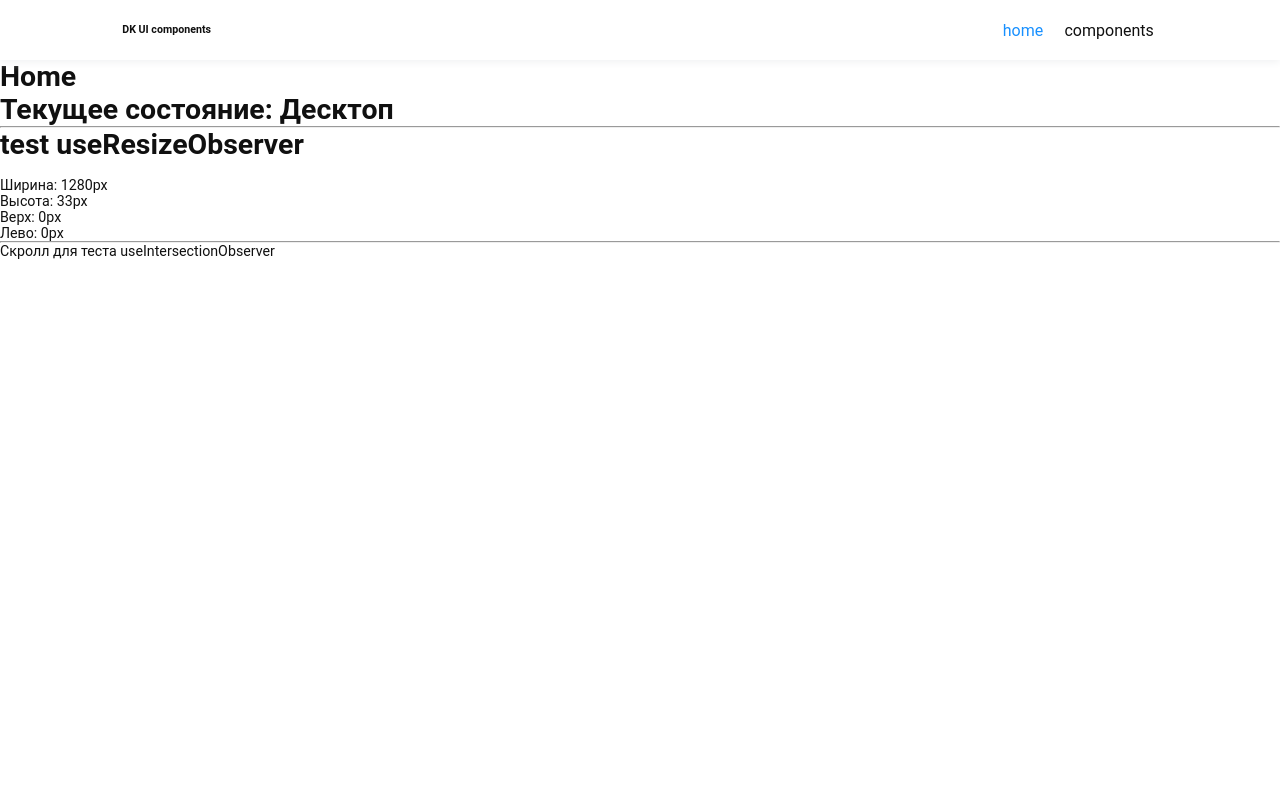
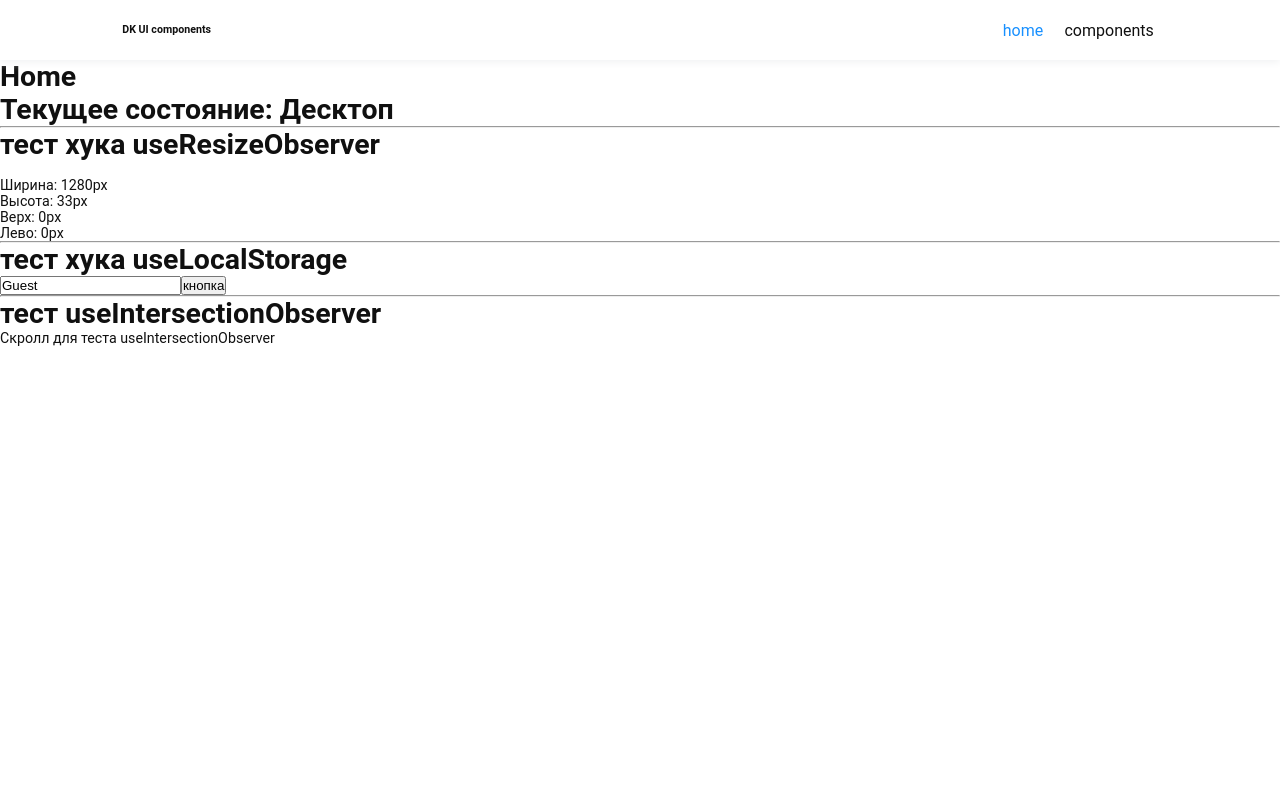
Before and after one commit to deniskeller/my-custom-components-library, a Next.js app: page / in a window 1280 px wide. Shown: the top 800 px of the page. Built offline with nearby package versions, Linux system fonts and the light colour scheme.

Commit message:
add useLocalStorage hook

```diff
--- /dev/null
+++ b/src/hooks/useLocalStorage.ts
@@ -0,0 +1,48 @@
+import { useState, useEffect } from 'react';
+
+function useLocalStorage<T>(
+  key: string,
+  initialValue: T,
+): [T, (value: T | ((val: T) => T)) => void] {
+  // Функция для получения значения из localStorage
+  const readValue = (): T => {
+    if (typeof window === 'undefined') {
+      return initialValue;
+    }
+
+    try {
+      const item = window.localStorage.getItem(key);
+      return item ? (JSON.parse(item) as T) : initialValue;
+    } catch (error) {
+      console.warn(`Ошибка чтения ключа localStorage “${key}”:`, error);
+      return initialValue;
+    }
+  };
+
+  // Состояние для хранения значения
+  const [storedValue, setStoredValue] = useState<T>(readValue);
+
+  // Функция для обновления значения в localStorage и состоянии
+  const setValue = (value: T | ((val: T) => T)) => {
+    try {
+      const valueToStore =
+        value instanceof Function ? value(storedValue) : value;
+      setStoredValue(valueToStore);
+
+      if (typeof window !== 'undefined') {
+        window.localStorage.setItem(key, JSON.stringify(valueToStore));
+      }
+    } catch (error) {
+      console.warn(`Ошибка установки ключа localStorage “${key}”:`, error);
+    }
+  };
+
+  // Эффект для синхронизации состояния с localStorage при изменении ключа
+  useEffect(() => {
+    setStoredValue(readValue());
+  }, [key]);
+
+  return [storedValue, setValue];
+}
+
+export default useLocalStorage;
--- a/src/hooks/useResizeObserver.ts
+++ b/src/hooks/useResizeObserver.ts
@@ -2,7 +2,7 @@ import { useEffect, useRef, useState } from 'react';
 
 type ObserverRect = Omit<DOMRectReadOnly, 'toJSON'>;
 
-export default function useResizeObserver(): [
+function useResizeObserver(): [
   React.RefObject<Element | null>,
   ObserverRect | undefined,
 ] {
@@ -29,3 +29,5 @@ export default function useResizeObserver(): [
 
   return [ref, rect];
 }
+
+export default useResizeObserver;
--- a/src/view/Home/Home.tsx
+++ b/src/view/Home/Home.tsx
@@ -1,34 +1,53 @@
-import React from 'react';
+import React, { useEffect } from 'react';
 import s from './Home.module.scss';
 import useMediaQuery from '@hooks/useMediaQuery';
 import useResizeObserver from '@hooks/useResizeObserver';
 import useIntersectionObserver from '@hooks/useIntersectionObserver';
+import useLocalStorage from '@hooks/useLocalStorage';
 // import Image from 'next/image';
+
+interface User {
+  name: string;
+  age: number;
+  email: string;
+}
 
 const Home = () => {
   const isMobile = useMediaQuery('(max-width: 768px)');
 
   const [ref, rect] = useResizeObserver();
-  console.log('rect: ', rect);
+  // console.log('rect: ', rect);
 
   const [targetRef, isIntersecting] = useIntersectionObserver({
     threshold: 0.5,
     triggerOnce: true,
   });
 
+  const [name, setName] = useLocalStorage<string>('name', 'Guest');
+
+  const [user, setUser] = useLocalStorage<User>('user', {
+    name: 'Guest111',
+    age: 0,
+    email: '',
+  });
+
+  useEffect(() => {
+    console.log('user: ', user);
+  }, []);
+
   return (
     <>
       <div className={s.Container}>
         <h1>Home</h1>
-
+        {/* ---------------------------------------------------------------------- */}
         <h1>
           Текущее состояние: {isMobile ? 'Мобильное устройство' : 'Десктоп'}
         </h1>
 
         <hr />
-
+        {/* ---------------------------------------------------------------------- */}
         <div className="" ref={ref as React.RefObject<HTMLDivElement>}>
-          <h1>test useResizeObserver</h1>
+          <h1>тест хука useResizeObserver</h1>
         </div>
         {rect && (
           <div style={{ marginTop: '16px' }}>
@@ -40,8 +59,31 @@ const Home = () => {
         )}
 
         <hr />
+        {/* ---------------------------------------------------------------------- */}
+        <h1>тест хука useLocalStorage</h1>
+        <input
+          type="text"
+          value={name}
+          onChange={(e) => setName(e.target.value)}
+          placeholder="Enter your name"
+        />
 
-        {/* тест useIntersectionObserver */}
+        <button
+          onClick={() =>
+            setUser({
+              name: 'denis111',
+              age: 27,
+              email: 'test@test.com',
+            })
+          }
+        >
+          кнопка
+        </button>
+
+        <hr />
+        {/* ---------------------------------------------------------------------- */}
+
+        <h1>тест useIntersectionObserver</h1>
         <div style={{ height: '100vh' }}>
           Скролл для теста useIntersectionObserver
         </div>
@@ -56,6 +98,7 @@ const Home = () => {
         </div>
 
         <hr />
+        {/* ---------------------------------------------------------------------- */}
 
         <h1>тест картинок: обычная и ретина</h1>
         {/* <Image
```
